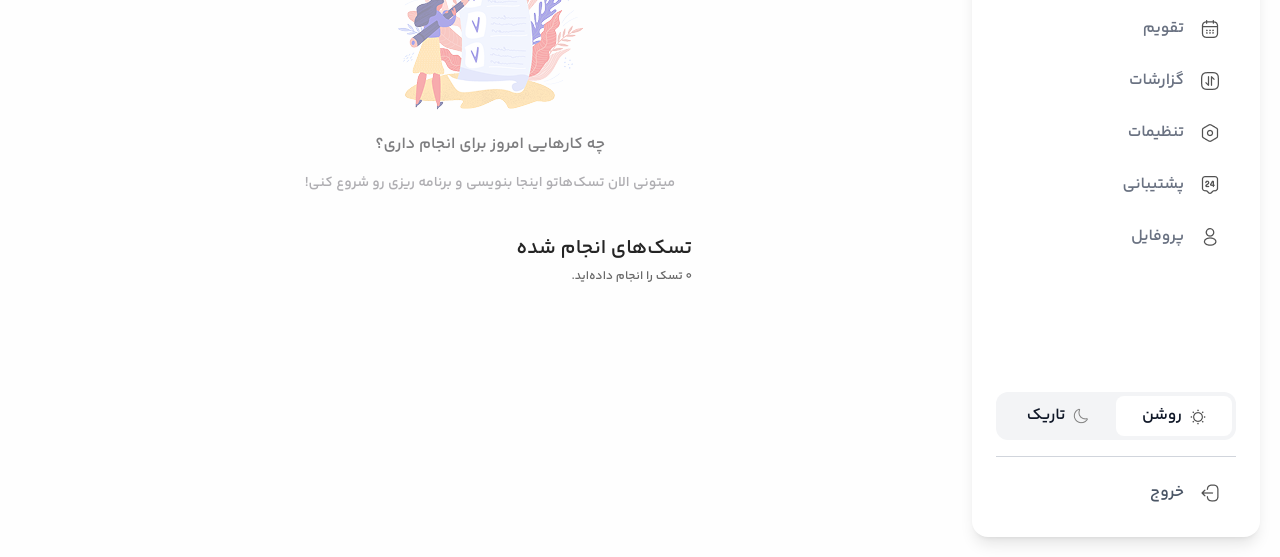
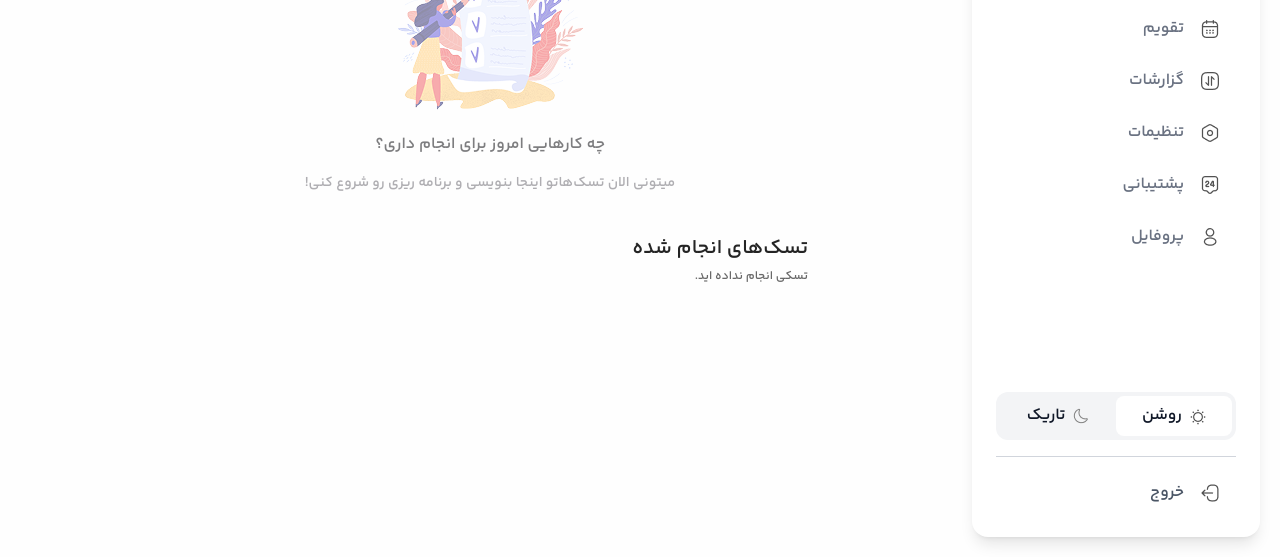
Before and after one commit to NastaranAd83/Quera-task-manager, a website with bundled scripts: page src/pages/page1.html in a window 1280 px wide. Shown: the part 243-800 px from the top of the page. Built offline with nearby package versions, Linux system fonts and the light colour scheme; files whose address does not match are found by name.

Commit message:
fix task completed margin

```diff
--- a/src/pages/page1.html
+++ b/src/pages/page1.html
@@ -340,6 +340,26 @@
           </p>
         </div>
       </section>
+      <footer class="flex flex-col mt-10 px-4 lg:max-w-167 lg:mx-auto">
+      <div class="">
+        <div class="flex flex-col gap-y-4 mb-8">
+          <div class="flex flex-col ">
+            <h2
+              class="text-[20px] font-extrabold text-[#242424] dark:text-[#FFFFFF] mb-1 "
+            >
+              تسک‌های انجام شده
+            </h2>
+            <p
+              id="completed-text"
+              class="text-[12px] font-normal text-[#696969] dark:text-[#848890]"
+            >
+              تسکی انجام نداده اید
+            </p>
+          </div>
+          <div class="completed-task-list flex flex-col gap-4 mt-4"></div>
+        </div>
+      </div>
+    </footer>
     </main>
 
     <aside
@@ -547,13 +567,12 @@
         </button>
       </div>
     </aside>
-    <footer class="flex flex-col lg:mx-auto lg:mr-75 mt-10 px-4">
-      <div class="flex flex-col gap-y-4 mb-8 ">
-        <div class="lg:mr-68">
-          <!-- padding needs to be fixed (59 for 1440) (70 for peyman)-->
-          <!-- padding needs to be fixed (59 for 1440) (77 for nastaran)-->
+    <!-- <footer class="flex flex-col mt-10 px-4 lg:max-w-167 lg:mr-75 lg:mx-auto">
+      <div class="">
+        <div class="flex flex-col gap-y-4 mb-8">
+          <div class="flex flex-col ">
             <h2
-            class="text-[20px] font-extrabold text-[#242424] dark:text-[#FFFFFF] mb-1"
+              class="text-[20px] font-extrabold text-[#242424] dark:text-[#FFFFFF] mb-1 "
             >
               تسک‌های انجام شده
             </h2>
@@ -564,10 +583,10 @@
               تسکی انجام نداده اید
             </p>
           </div>
-
           <div class="completed-task-list flex flex-col gap-4 mt-4"></div>
         </div>
-    </footer>
+      </div>
+    </footer> -->
     <script type="module" src="../scripts/main.js"></script>
   </body>
 </html>
--- a/src/scripts/create_task/managing_form.js
+++ b/src/scripts/create_task/managing_form.js
@@ -116,6 +116,10 @@ export function insertTaskSorted(container, card, priority) {
 function updateCompletedCount() {
   const count = completedTaskList.children.length;
   completedTasksText.textContent = `${count} تسک را انجام داده‌اید.`;
+  if (count === 0)
+  {
+      completedTasksText.textContent =  "تسکی انجام نداده اید.";
+  }
 
 }
 
```
Also changed, not shown: src/output.css. Lines whose indentation alone changed are shown as unchanged.
